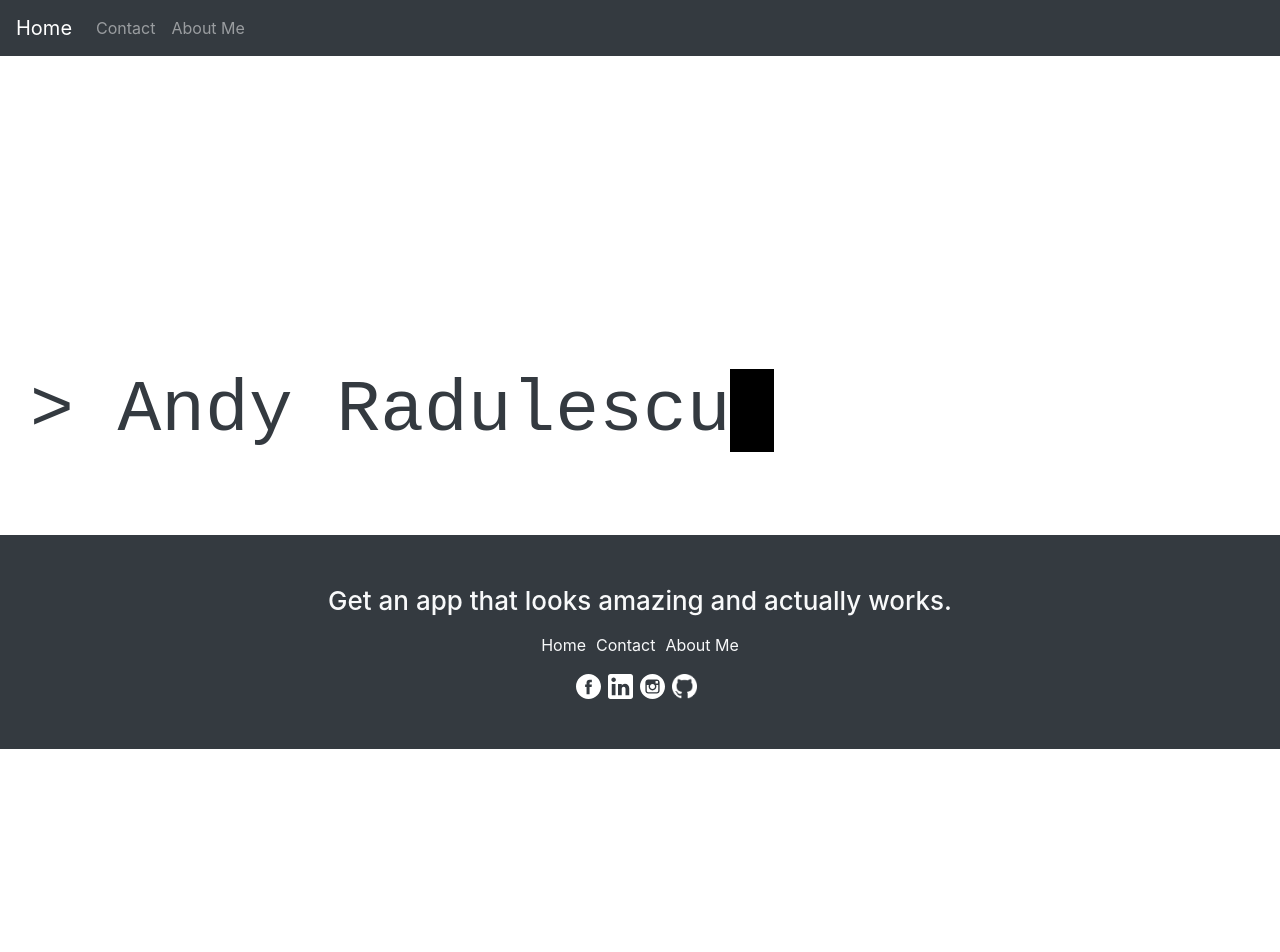
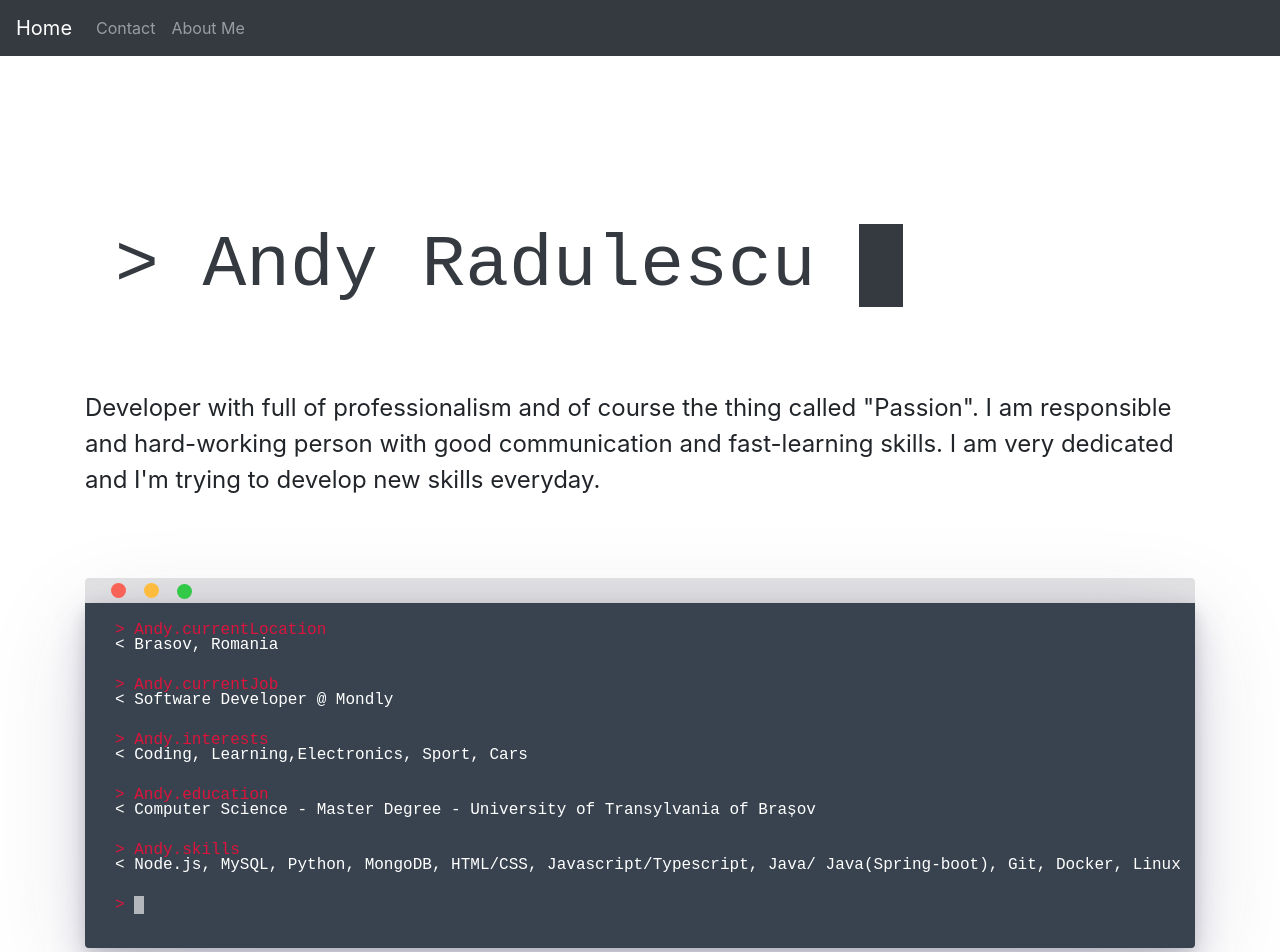
Before and after one commit to AndyRadulescu/personal-website, an Angular app: page /about in a window 1280 px wide. Shown: the top 952 px of the page. Before the commit the page ends 800 px from the top, so only its background shows below. Built offline with nearby package versions, Linux system fonts and the light colour scheme.

Commit message:
added terminal section on about page

```diff
--- a/src/app/about/about-main/about-main.component.html
+++ b/src/app/about/about-main/about-main.component.html
@@ -1 +1,3 @@
 <app-about-title></app-about-title>
+
+<app-about-terminal></app-about-terminal>
--- /dev/null
+++ b/src/app/about/about-terminal/about-terminal.component.html
@@ -0,0 +1,32 @@
+<section class="container section--terminal">
+    <div class="terminal">
+        <div class="bar">
+            <div class="button red"></div>
+            <div class="button yellow"></div>
+            <div class="button green"></div>
+        </div>
+        <div class="screen"><p class="command">Andy.currentLocation</p>
+            <p class="response">Brasov, Romania</p>
+            <p class="command">Andy.currentJob</p>
+            <p class="response">Software Developer @ Mondly</p>
+            <p class="command">Andy.interests</p>
+            <p class="response array"><span class="array-element">Coding</span>,
+                <span class="array-element">Learning</span>,<span class="array-element">Electronics</span>,
+                <span class="array-element">Sport</span>,
+                <span class="array-element">Cars</span></p>
+            <p class="command">Andy.education</p>
+            <p class="response">Computer Science - Master Degree - University of Transylvania of Brașov</p>
+            <p class="command">Andy.skills</p>
+            <p class="response array"><span class="array-element">Node.js</span>,
+                <span class="array-element">MySQL</span>,
+                <span class="array-element">Python</span>,
+                <span class="array-element">MongoDB</span>,
+                <span class="array-element">HTML/CSS</span>,
+                <span class="array-element">Javascript/Typescript</span>,
+                <span class="array-element">Java/ Java(Spring-boot)</span>,
+                <span class="array-element">Git</span>,
+                <span class="array-element">Docker</span>,
+                <span class="array-element">Linux</span></p>
+            <p class="command"><span class="cursor-white">&nbsp;</span></p></div>
+    </div>
+</section>
--- /dev/null
+++ b/src/app/about/about-terminal/about-terminal.component.scss
@@ -0,0 +1,104 @@
+@import "../../../styles/animation/animation";
+
+.section--terminal {
+  padding: 80px 15px;
+
+  .bar {
+    background-color: #e4e3e5;
+    border-top-left-radius: 4px;
+    border-top-right-radius: 4px;
+    float: none;
+    font-family: monospace;
+    height: 25px;
+    margin: 0 auto;
+    padding: auto;
+    text-align: center;
+    width: 100%;
+
+    .button {
+      -webkit-transition: all .5s ease;
+      border-radius: 100%;
+      height: 15px;
+      margin: 0 auto;
+      position: relative;
+      transition: all .5s ease;
+      width: 15px;
+    }
+
+    .red {
+      background-color: #f96256;
+      bottom: -20%;
+      left: -47%;
+    }
+
+    .yellow {
+      background-color: #fdbc3d;
+      bottom: 40%;
+      left: -44%;
+    }
+
+    .green {
+      background-color: #33c948;
+      bottom: 99%;
+      left: -41%;
+    }
+
+    @media screen and (max-width: 992px) {
+      left: -47%;
+      .red {
+        left: -45%;
+      }
+
+      .yellow {
+        left: -42%;
+      }
+
+      .green {
+        left: -39%;
+      }
+    }
+  }
+
+  .screen {
+    -webkit-box-shadow: 0 20px 100px rgba(50, 50, 93, .15), 0 15px 35px rgba(50, 50, 93, .2), 0 5px 15px rgba(0, 0, 0, .12);
+    background-color: #38434f;
+    border-radius: 0 0 4px 4px;
+    box-shadow: 0 20px 100px rgba(50, 50, 93, .15), 0 15px 35px rgba(50, 50, 93, .2), 0 5px 15px rgba(0, 0, 0, .12);
+    line-height: 15px;
+    padding: 20px 0 35px;
+    width: 100%;
+
+    .command {
+      &::before {
+        content: "> ";
+      }
+
+      color: #DC143C;
+      font-family: monospace;
+      font-size: 1em;
+      margin: 0;
+      padding-left: 30px;
+      position: static;
+      text-align: left;
+
+      .cursor-white {
+        background: hsla(0, 0%, 96.9%, .65);
+        animation: blinker 1s linear infinite;
+      }
+    }
+
+    .response {
+      &::before {
+        content: "< ";
+      }
+
+      color: #fff;
+      font-family: monospace;
+      font-size: 1em;
+      margin: 0 0 25px;
+      padding-left: 30px;
+      position: static;
+      text-align: left;
+    }
+  }
+}
--- /dev/null
+++ b/src/app/about/about-terminal/about-terminal.component.ts
@@ -0,0 +1,15 @@
+import { Component, OnInit } from '@angular/core';
+
+@Component({
+  selector: 'app-about-terminal',
+  templateUrl: './about-terminal.component.html',
+  styleUrls: ['./about-terminal.component.scss']
+})
+export class AboutTerminalComponent implements OnInit {
+
+  constructor() { }
+
+  ngOnInit() {
+  }
+
+}
--- a/src/app/about/about-title/about-title.component.html
+++ b/src/app/about/about-title/about-title.component.html
@@ -1,6 +1,14 @@
-<section class="about--title">
+<section class="about--title container">
     <div class="about--title__title-container">
-        <h1 class="about--title__title d-inline">Andy Radulescu</h1>
+        <h1 class="about--title__title d-inline">Andy Radulescu </h1>
         <span class="about--title__cursor">&nbsp;</span>
     </div>
+
+    <div>
+        <p class="about--title__body-content mb-0">
+            Developer with full of professionalism and of course the thing called "Passion". I am responsible and
+            hard-working person with good communication and fast-learning skills. I am very dedicated and I'm trying to
+            develop new skills everyday.
+        </p>
+    </div>
 </section>
--- a/src/app/about/about-title/about-title.component.scss
+++ b/src/app/about/about-title/about-title.component.scss
@@ -1,4 +1,5 @@
 @import "../../../styles/base/variables";
+@import "../../../styles/animation/animation";
 
 .about--title {
   margin-top: 100px;
@@ -17,19 +18,14 @@
 
     .about--title__cursor {
       font-size: 5.7vw;
-      background-color: black;
+      background-color: $darkColor;
       animation: blinker 1s linear infinite;
     }
 
-    padding: 20% 30px 70px;
+    padding: 10% 30px 70px;
+  }
+
+  .about--title__body-content {
+    font-size: 24px;
   }
 }
-
-@keyframes blinker {
-  0% {
-    background-color: black;
-  }
-  100% {
-    background-color: white;
-  }
-}
--- a/src/app/app.module.ts
+++ b/src/app/app.module.ts
@@ -17,6 +17,7 @@ import {ContactMainComponent} from './contact/contact-main/contact-main.componen
 import {FormsModule} from '@angular/forms';
 import { AboutMainComponent } from './about/about-main/about-main.component';
 import { AboutTitleComponent } from './about/about-title/about-title.component';
+import { AboutTerminalComponent } from './about/about-terminal/about-terminal.component';
 
 @NgModule({
     declarations: [
@@ -32,7 +33,8 @@ import { AboutTitleComponent } from './about/about-title/about-title.component';
         SectionEmailComponent,
         ContactMainComponent,
         AboutMainComponent,
-        AboutTitleComponent],
+        AboutTitleComponent,
+        AboutTerminalComponent],
     imports: [
         BrowserModule,
         AppRoutingModule,
--- /dev/null
+++ b/src/styles/animation/_animation.scss
@@ -0,0 +1,5 @@
+@keyframes blinker {
+  50% {
+    opacity: 0;
+  }
+}
```
Also changed, not shown: 1 other file (tests, documents, lock files or other folders).
